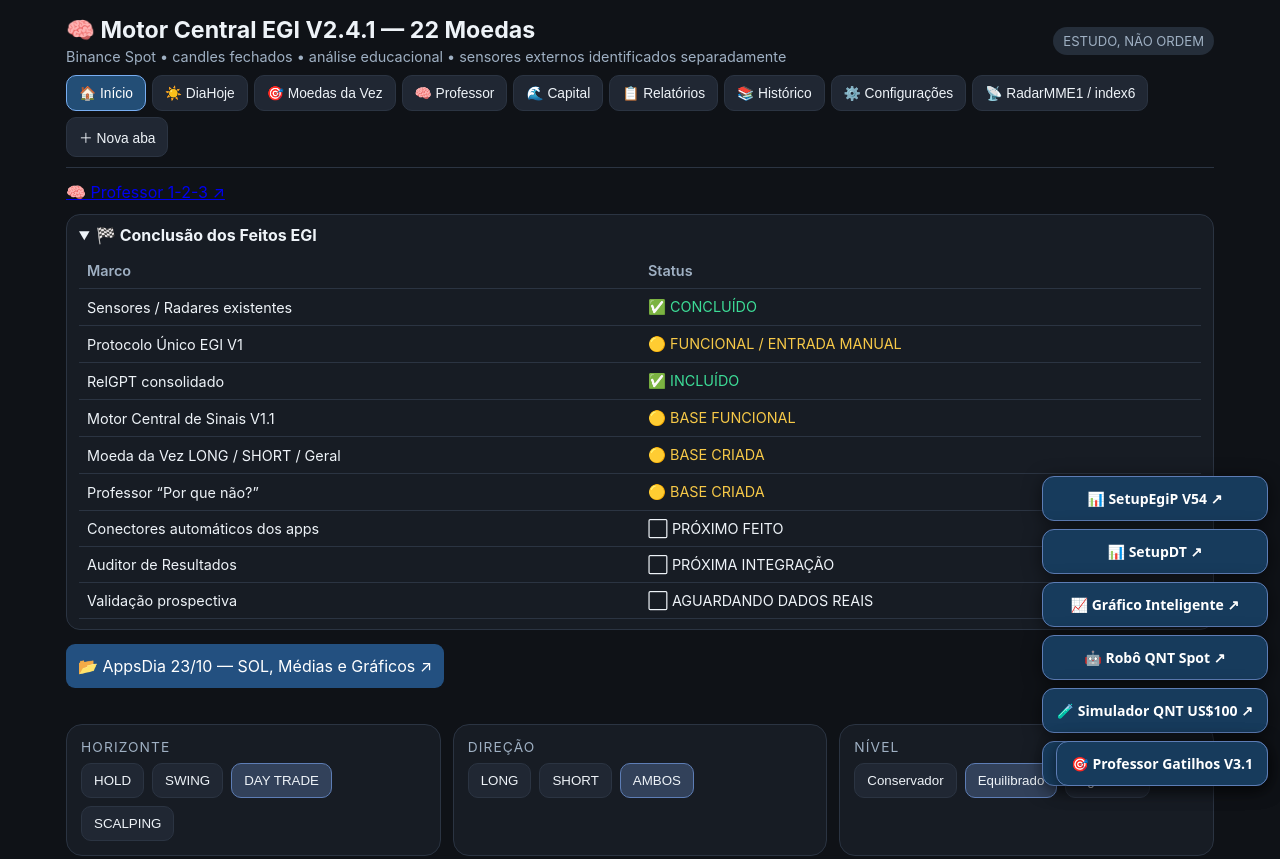
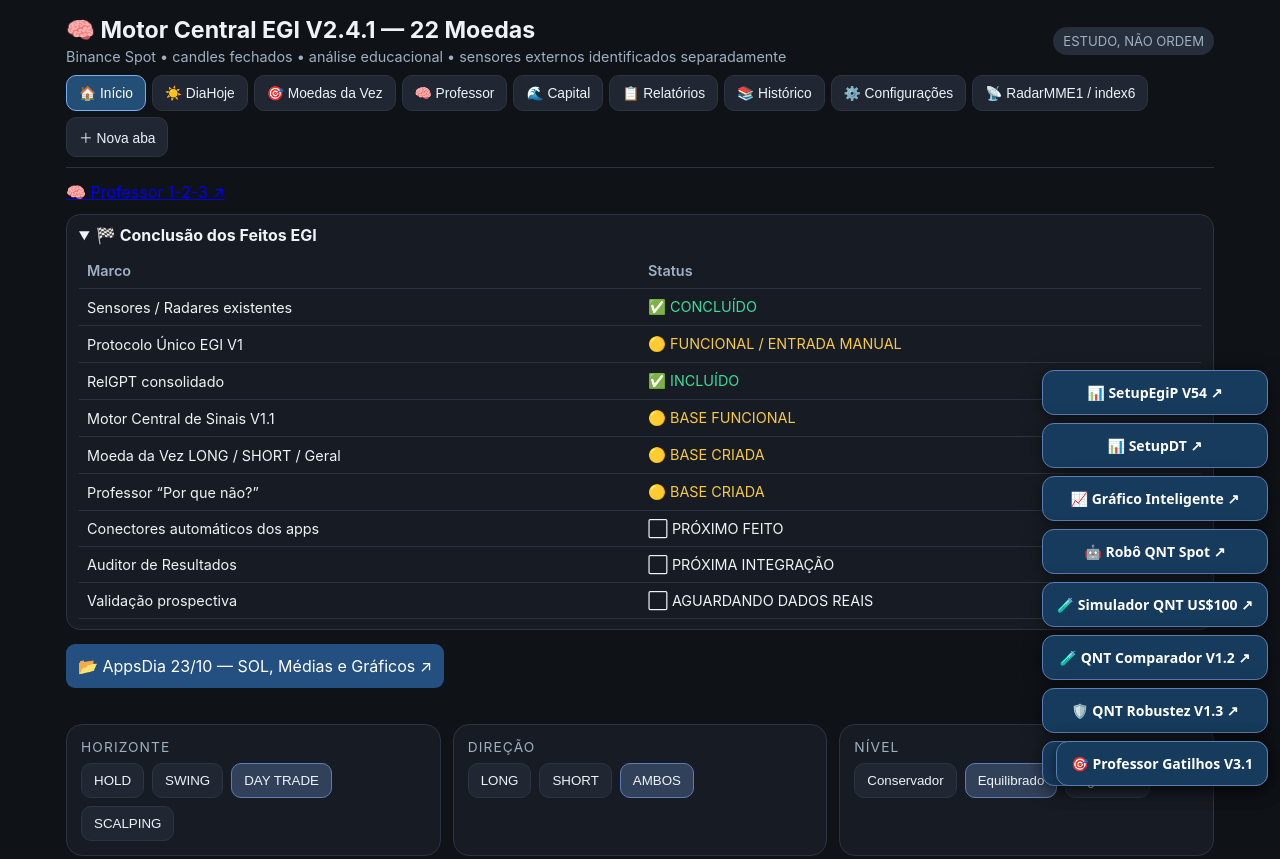
Before and after one commit to Egiepxy/DiaHoje, a website: page index.html in a window 1280 px wide. Shown: the top 859 px of the page. Drawn offline with Linux system fonts and the light colour scheme.

Commit message:
Adicionar atalhos QNT V1.2 e V1.3 de robustez ao DiaHoje

```diff
--- a/index.html
+++ b/index.html
@@ -1057,6 +1057,8 @@ loadHistory();
   <a href="./apps/Grafico_Inteligente_Egi.html" target="_blank" rel="noopener noreferrer" title="Abrir Gráfico Inteligente EGI">📈 Gráfico Inteligente ↗</a>
   <a href="./apps/Robo_QNT_EGI.html" target="_blank" rel="noopener noreferrer" title="Abrir Robô QNT EGI de acompanhamento Spot">🤖 Robô QNT Spot ↗</a>
   <a href="./apps/Simulador_QNT_EGI_V1.html" target="_blank" rel="noopener noreferrer" title="Laboratório QNT EGI: simular 100 USDT, venda parcial e recompra sem ordens">🧪 Simulador QNT US$100 ↗</a>
+  <a href="./apps/Simulador_QNT_EGI_V1_2.html" target="_blank" rel="noopener noreferrer" title="Comparador QNT V1.2 experimental: 3+2, V1.1 e HOLD">🧪 QNT Comparador V1.2 ↗</a>
+  <a href="./apps/Simulador_QNT_EGI_V1_3_Robustez.html" target="_blank" rel="noopener noreferrer" title="Laboratório de Robustez QNT EGI V1.3: janelas históricas, custos estressados e acompanhamento prospectivo">🛡️ QNT Robustez V1.3 ↗</a>
   <a href="./apps/Manual_Robo_QNT_EGI.html" target="_blank" rel="noopener noreferrer" title="Manual de operação e segurança do robô QNT">📘 Manual Robô QNT ↗</a>
 </nav>
 <div class="egi-quick-launch"><a href="apps/EGI_Integrado_Professor_Gatilhos_V3_1.html" target="_blank" rel="noopener" title="Abrir Professor EGI Integrado V3.1">🎯 Professor Gatilhos V3.1</a></div></body>
```
